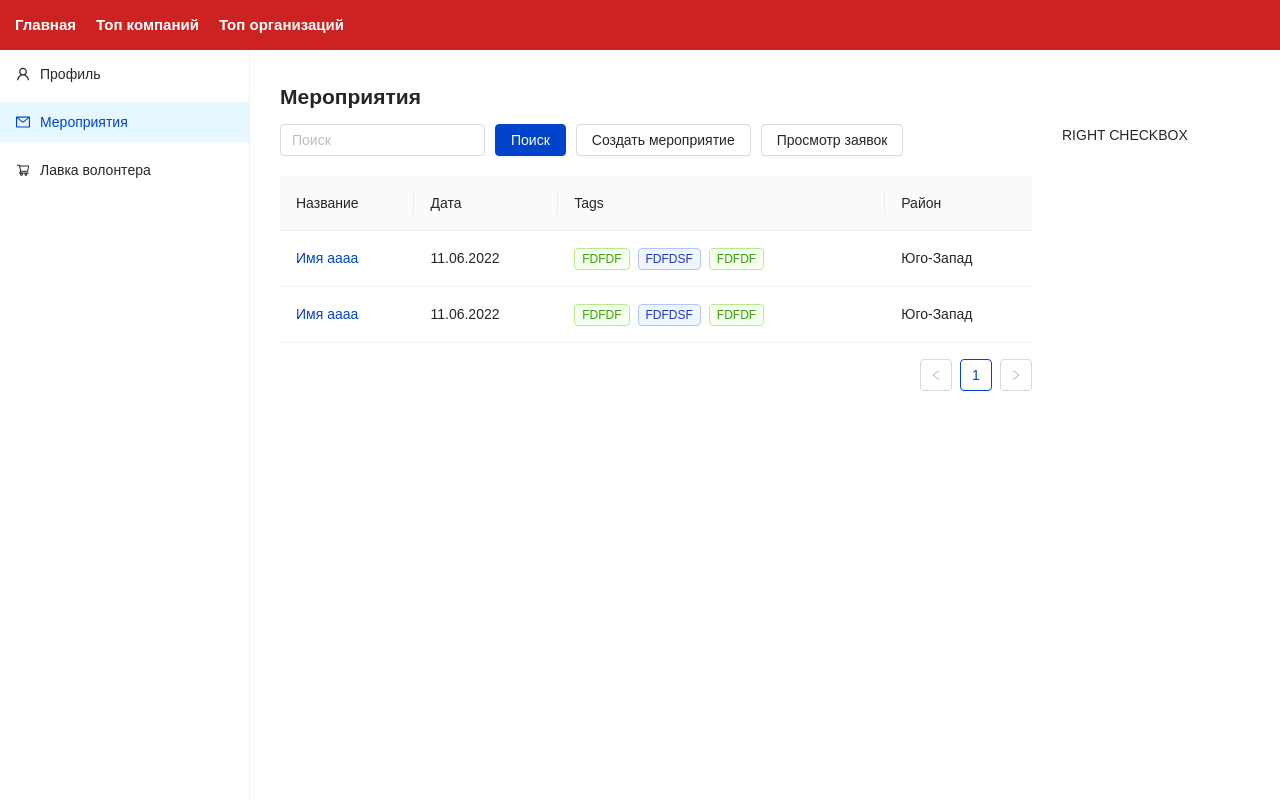
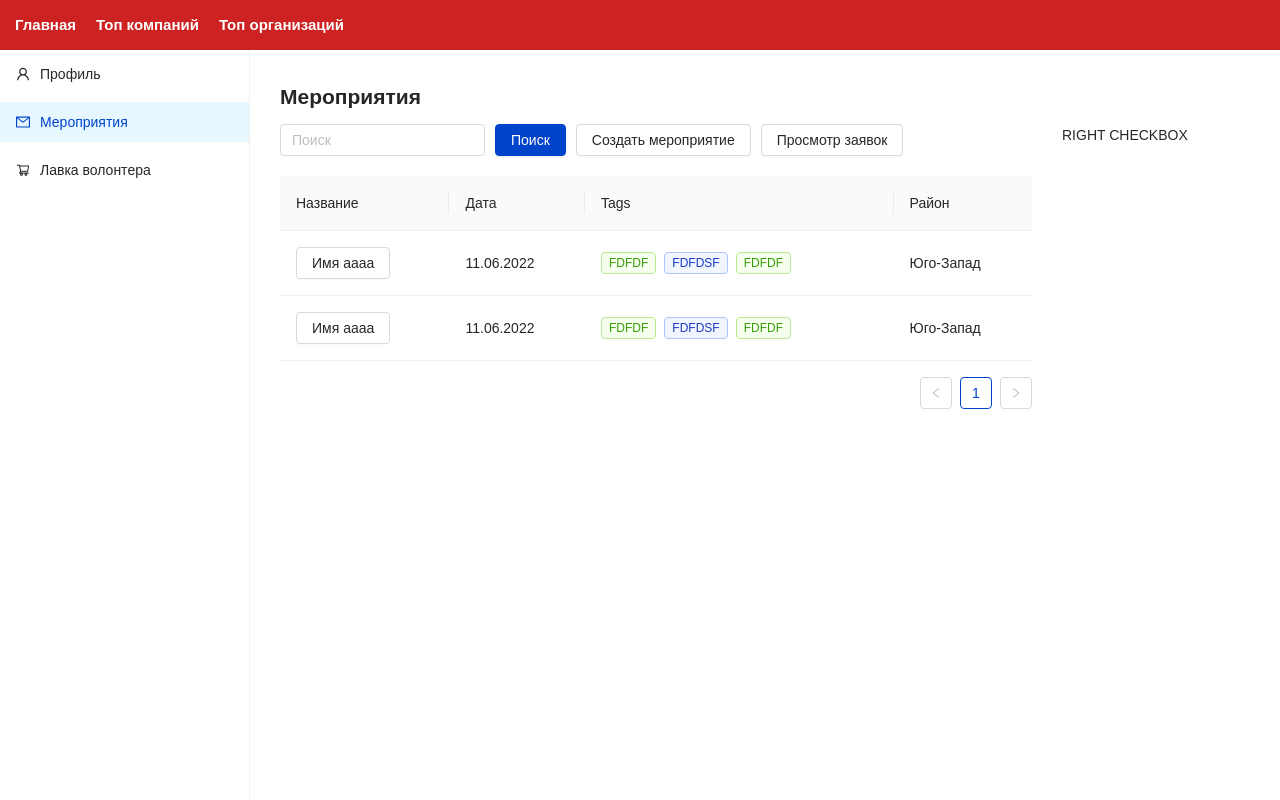
Before and after one commit to RTUITLab/MoscowCityHack-Front, a Next.js app: page /account/events in a window 1280 px wide. Built offline with nearby package versions, Linux system fonts and the light colour scheme; a web font is replaced by a local one.

Commit message:
add event route

```diff
--- a/pages/account/events/index.js
+++ b/pages/account/events/index.js
@@ -1,39 +1,50 @@
-import {Button, Input, Space, Table, Tag} from "antd";
-import {useRouter} from "next/router";
-import styles from '../../../styles/events.module.scss'
-import React from 'react'
+import { Button, Input, Space, Table, Tag } from 'antd';
+import { useRouter } from 'next/router';
+import styles from '../../../styles/events.module.scss';
+import React from 'react';
 
-export default function Events(){
-	const router = useRouter()
+export default function Events() {
+ const router = useRouter();
 
-	const test=[{
-		name:"Имя аааа",
-		date:new Date().getTime(),
-		tags:["fdfdf","fdfdsf","fdfdf"],
-		rayon:"Юго-Запад"
-	},{
-		name:"Имя аааа",
-		date:new Date().getTime(),
-		tags:["fdfdf","fdfdsf","fdfdf"],
-		rayon:"Юго-Запад"
-	}]
-
+ const test = [
+  {
+   name: ['Имя аааа', 2222],
+   date: new Date().getTime(),
+   id: 3,
+   tags: ['fdfdf', 'fdfdsf', 'fdfdf'],
+   rayon: 'Юго-Запад',
+  },
+  {
+   name: ['Имя аааа', 23423],
+   date: new Date().getTime(),
+   tags: ['fdfdf', 'fdfdsf', 'fdfdf'],
+   rayon: 'Юго-Запад',
+  },
+ ];
 
  const columns = [
   {
    title: 'Название',
    dataIndex: 'name',
    key: 'name',
-			render: (text) => <a>{text}</a>,
+   render: ([text, id] = arr) => (
+    <Button
+     onClick={() => {
+      router.push(`/account/event/${id}`);
+     }}>
+     {text}
+    </Button>
+   ),
   },
   {
    title: 'Дата',
    dataIndex: 'date',
    key: 'age',
-			render:(e)=>{
-				return new Date(e).toLocaleDateString("ru")
-			}
-		},{
+   render: (e) => {
+    return new Date(e).toLocaleDateString('ru');
+   },
+  },
+  {
    title: 'Tags',
    key: 'tags',
    dataIndex: 'tags',
@@ -47,10 +58,8 @@ export default function Events(){
       }
 
       return (
-							<React.Fragment key={tag+Math.random()*99}>
-								<Tag color={color} >
-									{tag.toUpperCase()}
-								</Tag>
+       <React.Fragment key={tag + Math.random() * 99}>
+        <Tag color={color}>{tag.toUpperCase()}</Tag>
        </React.Fragment>
       );
      })}
@@ -62,31 +71,36 @@ export default function Events(){
    dataIndex: 'rayon',
    key: 'address',
   },
-
  ];
-
-
 
  return (
   <div className={styles.parentContainer}>
-			<div style={{flex:"1 1 100%"}} className={styles.content}>
-				<div style={{display:"flex", gap:"10px", width:"100%"}}>
+   <div style={{ flex: '1 1 100%' }} className={styles.content}>
+    <div style={{ display: 'flex', gap: '10px', width: '100%' }}>
      <div>
-						<Input placeholder={"Поиск"}></Input>
+      <Input placeholder={'Поиск'}></Input>
      </div>
      <div>
-						<Button  type={"primary"}>Поиск</Button>
+      <Button type={'primary'}>Поиск</Button>
      </div>
-					<div style={{display:"flex",gap:"10px"}}>
-						<Button onClick={()=>{router.push("/account/events/create")}}>Создать мероприятие</Button>
-						<Button onClick={()=>{router.push("/account/events/requests")}}>Просмотр заявок</Button>
+     <div style={{ display: 'flex', gap: '10px' }}>
+      <Button
+       onClick={() => {
+        router.push('/account/events/create');
+       }}>
+       Создать мероприятие
+      </Button>
+      <Button
+       onClick={() => {
+        router.push('/account/events/requests');
+       }}>
+       Просмотр заявок
+      </Button>
      </div>
     </div>
-				<Table style={{width:"100%"}} columns={columns} dataSource={test} />
+    <Table style={{ width: '100%' }} columns={columns} dataSource={test} />
    </div>
-			<div style={{flex:"1 1 25%"}}>
-				RIGHT CHECKBOX
+   <div style={{ flex: '1 1 25%' }}>RIGHT CHECKBOX</div>
   </div>
-		</div>
-	)
+ );
 }
```
Lines whose indentation alone changed are shown as unchanged.
